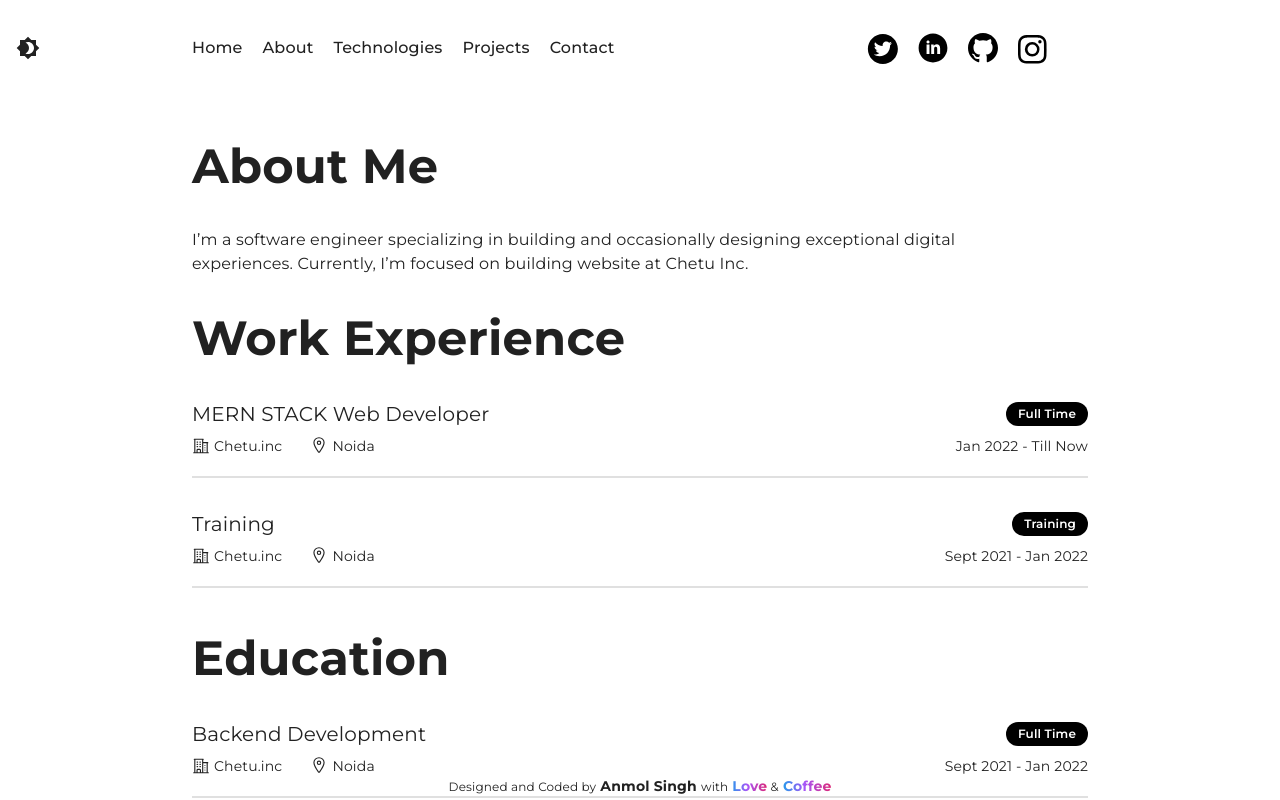
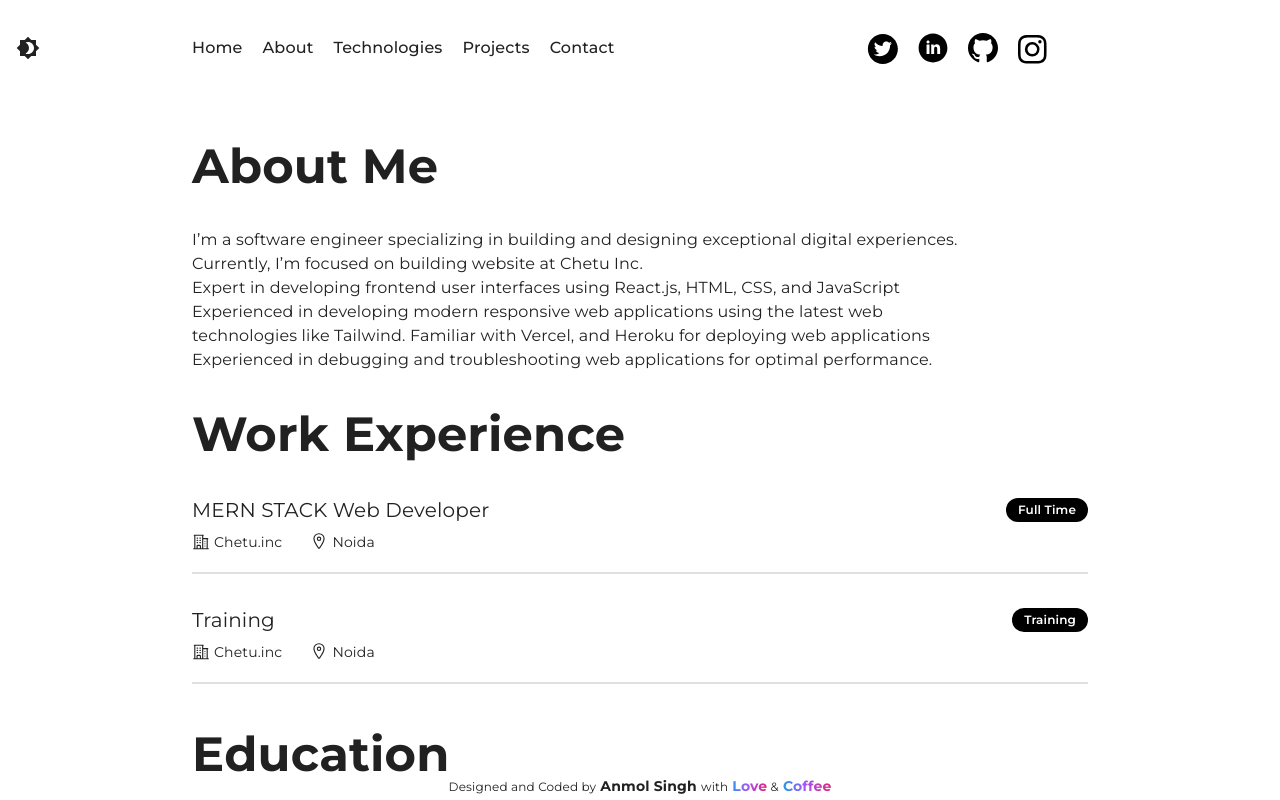
Before and after one commit to anmolsinghdev/my_next_portfolio, a Next.js app: page /about in a window 1280 px wide. Shown: the top 800 px of the page. Built offline with nearby package versions, Linux system fonts and the light colour scheme.

Commit message:
changing about section rm year in expernice

```diff
--- a/app/about/page.tsx
+++ b/app/about/page.tsx
@@ -12,9 +12,15 @@ export default function page() {
             About Me
           </h1>
           <p className="text-content py-8 lg:max-w-3xl">
-            I’m a software engineer specializing in building and occasionally
-            designing exceptional digital experiences. Currently, I’m focused on
-            building website at Chetu Inc.
+            I’m a software engineer specializing in building and designing
+            exceptional digital experiences. Currently, I’m focused on building
+            website at Chetu Inc.
+            <br /> Expert in developing frontend user interfaces using React.js,
+            HTML, CSS, and JavaScript Experienced in developing modern
+            responsive web applications using the latest web technologies like
+            Tailwind. Familiar with Vercel, and Heroku for deploying web
+            applications Experienced in debugging and troubleshooting web
+            applications for optimal performance.
           </p>
         </section>
         <section>
--- a/components/Work/Work.tsx
+++ b/components/Work/Work.tsx
@@ -35,7 +35,7 @@ function Work({ position, company, location, type, duration }: IWork) {
           </div>
         </div>
         <p className="text-content text-xs md:text-sm pl-1 min-w-fit">
-          {duration}
+          {/* {duration} */}
         </p>
       </div>
     </article>
```
